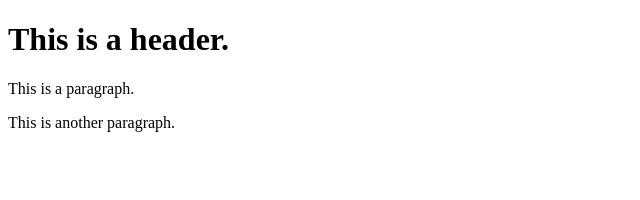
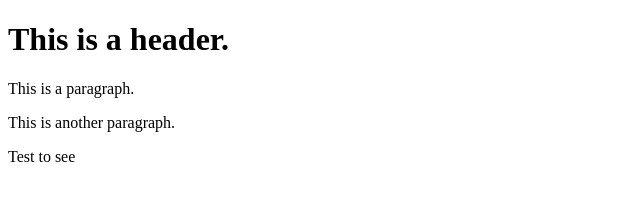
Before and after one commit to ChabriD/git-test, a website: page index.html in a window 1280 px wide. Shown: the full height of the page, 0-640 px from the left. Drawn offline with Linux system fonts and the light colour scheme.

Commit message:
Using NPM

```diff
--- a/index.html
+++ b/index.html
@@ -4,6 +4,7 @@
         <h1>This is a header.</h1>
         <p> This is a paragraph.</p>
         <p> This is another paragraph.</p>
+        <p> Test to see</p>
 
     </body>
 </html>
```
Also changed, not shown: package.json (added, +24 -0 lines), 2 other files.
